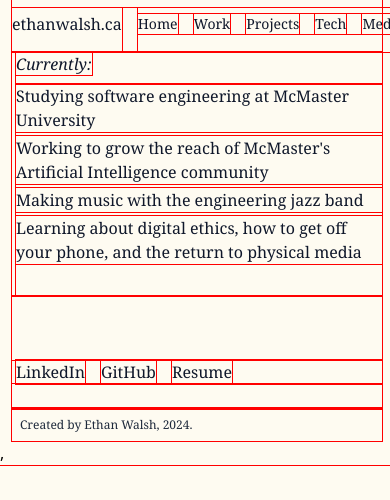
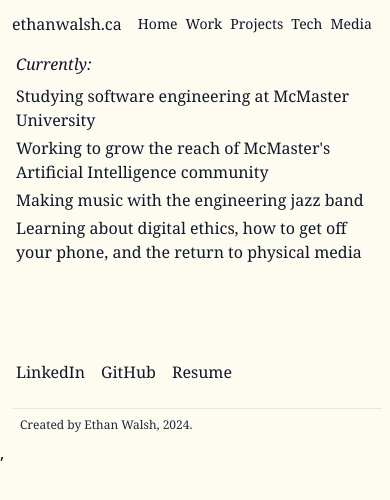
Before and after one commit to ethanwalsh16/portfolio_v2, a React (Vite) app: page / in a window 390 px wide. Shown: the top 500 px of the page. Built offline with nearby package versions, Linux system fonts and the light colour scheme.

Commit message:
responsiveness test

```diff
--- a/src/index.css
+++ b/src/index.css
@@ -1,18 +1,3 @@
 @tailwind base;
 @tailwind components;
 @tailwind utilities;
-
-html, body {
-    width: 100%;
-    overflow-x: hidden;
-    -webkit-text-size-adjust: 100%;
-}
-
-* {
-    outline: 1px solid red;
-  }
-
-nav {
-    overflow: visible;
-    white-space: nowrap;
-}
--- a/src/pages/Home.tsx
+++ b/src/pages/Home.tsx
@@ -20,7 +20,7 @@ function App() {
           ethanwalsh.ca
         </h1>
         <nav className="md:ml-4 ml-1 md:pt-6 pt-[0.35rem] font-serif text-slate-900 text-sm md:pb-8 pb-4 mr-2">
-          <ul className="flex space-x-4">
+          <ul className="flex md:space-x-4 space-x-[0.5rem]">
             <li>
               <button
                 className="hover:underline"
```
